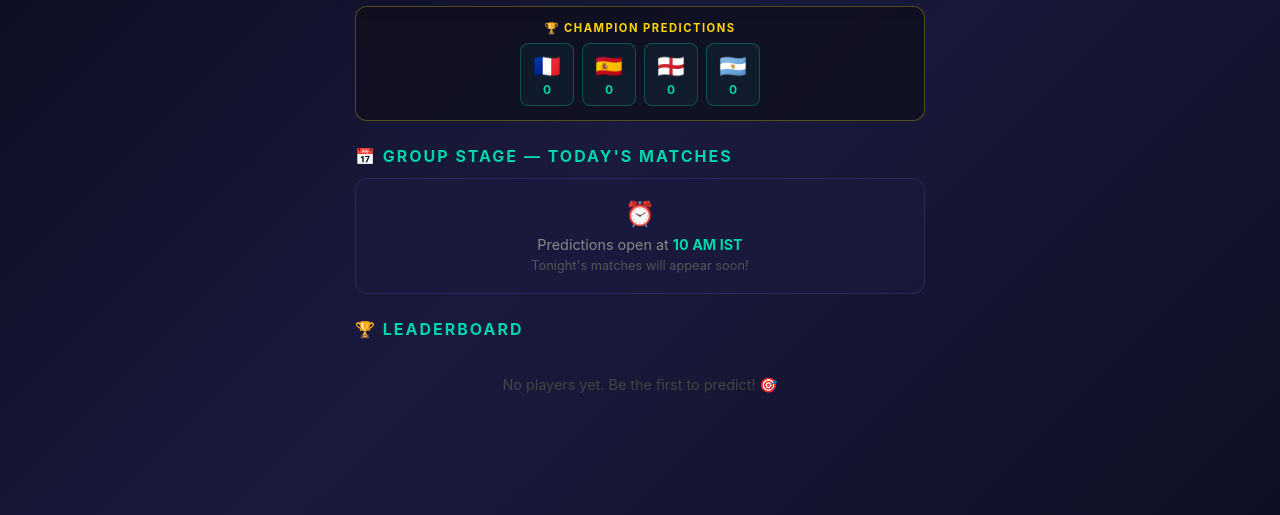
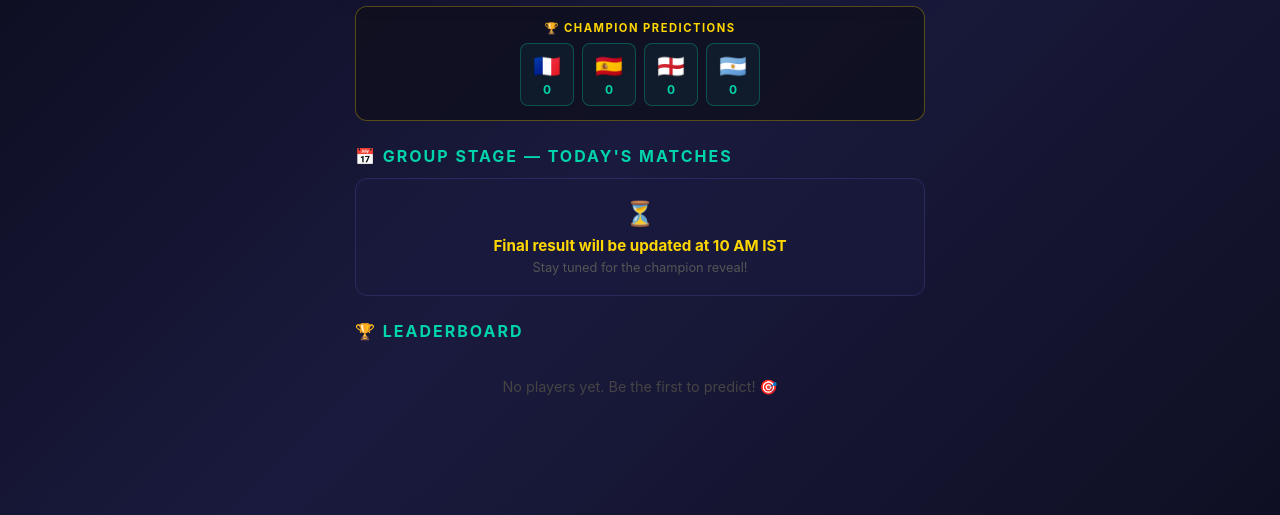
Before and after one commit to cpdnajmal-lgtm/wc-predictions, a Flask app: page / in a window 1280 px wide. Shown: the part 269-784 px from the top of the page. Run offline with Flask 3, Linux system fonts and the light colour scheme; data that the repository does not hold is empty; some libraries are stand-ins or nearby versions.

Commit message:
fix: Replace 'Predictions open at 10 AM' with final result teaser Before result: Shows 'Final result will be updated at 10 AM IST' After result: Shows 'All 104 Matches Complete!' with links to Winner/Awards

```diff
--- a/templates/home.html
+++ b/templates/home.html
@@ -442,10 +442,14 @@
         <div style="color:#eee; font-size:0.95em; font-weight:700;">Next: {{ get_flag(next_match.team_a) }} {{ next_match.team_a }} vs {{ next_match.team_b }} {{ get_flag(next_match.team_b) }}</div>
         <div style="color:var(--accent); font-size:0.85em; margin-top:5px;">{{ next_match.date }} • {{ format_time(next_match.kickoff) }} IST</div>
         <div style="color:#555; font-size:0.8em; margin-top:5px;">Predictions open the day before at 10 AM</div>
+        {% elif tournament_phase == "Tournament Complete 🏆" %}
+        <div style="font-size:2em; margin-bottom:8px;">🏆</div>
+        <div style="color:#ffd700; font-size:1em; font-weight:800;">All 104 Matches Complete!</div>
+        <div style="color:#888; font-size:0.85em; margin-top:6px;">Check the <a href="{{ url_for('winner') }}" style="color:#ffd700;">Winner</a> and <a href="{{ url_for('final_awards') }}" style="color:#ffd700;">Awards</a> pages</div>
         {% else %}
-        <div style="font-size:1.5em; margin-bottom:8px;">⏰</div>
-        <div style="color:#888; font-size:0.9em;">Predictions open at <strong style="color:var(--accent);">10 AM IST</strong></div>
-        <div style="color:#555; font-size:0.8em; margin-top:5px;">Tonight's matches will appear soon!</div>
+        <div style="font-size:1.5em; margin-bottom:8px;">⏳</div>
+        <div style="color:#ffd700; font-size:0.95em; font-weight:700;">Final result will be updated at 10 AM IST</div>
+        <div style="color:#555; font-size:0.8em; margin-top:5px;">Stay tuned for the champion reveal!</div>
         {% endif %}
     </div>
     {% endif %}
```
